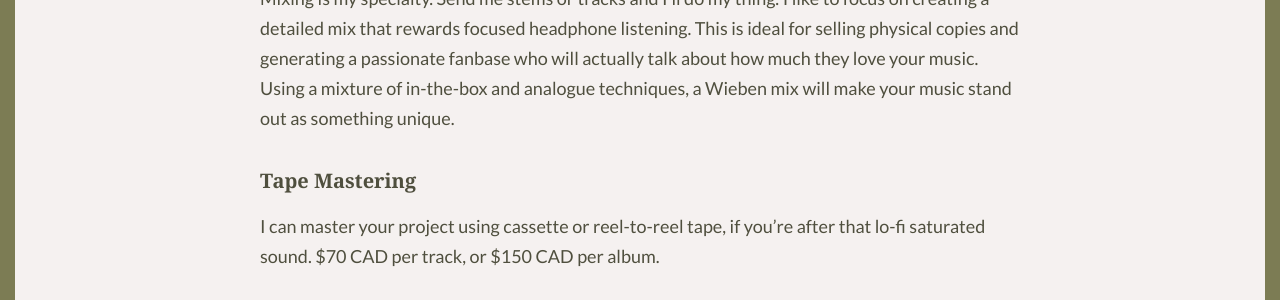
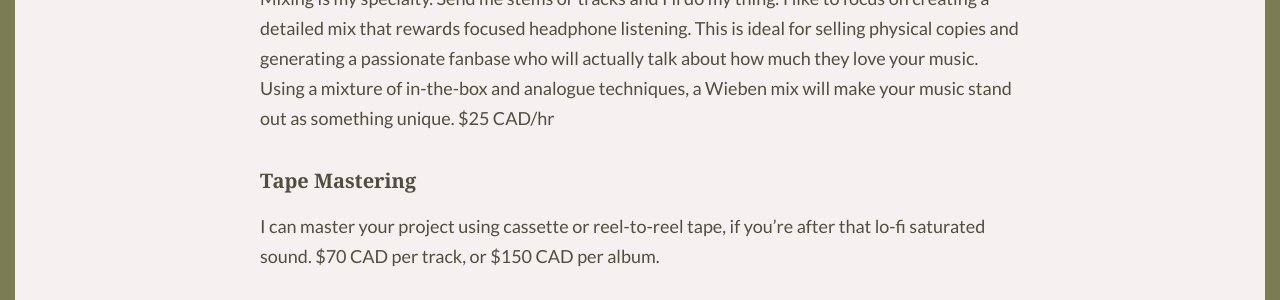
Before and after one commit to SamsonGoodenough/wieben-site, a Jekyll site: the page built from mixing-mastering.md, in a window 1280 px wide. Shown: the part 535-835 px from the top of the page. Built offline with Jekyll 4.4.1, drawn with Linux system fonts in a browser that asks for light colours; some web fonts are replaced; some of the changed text lies outside the part shown.

Commit message:
little content

```diff
--- a/_data/spotify.json
+++ b/_data/spotify.json
@@ -3,7 +3,7 @@
     {
       "title": "Crushed to Meet You - Superstar Crush",
       "artist": "Co-Production, Mixing",
-      "link": "https://superstarcrush.bandcamp.com/",
+      "link": "https://open.spotify.com/album/3QcSK8wk9mPmWxcF7G7UKM?si=KFaL4VrURfOkuxmoQX9Qtw",
       "image": "images/crush_cover.png",
       "color": "#ed6974"
       },
--- a/mixing-mastering.md
+++ b/mixing-mastering.md
@@ -8,7 +8,7 @@
 A Wieben production is raw, warm, and a little rough around the edges.  When working with artists, I like to get to the core of what makes your music work, and figure out how to best reflect that in your production, arrangements, and mix.  I want the music to be authentic to you and stand the test of time, not to conform to whatever is charting.  If you're interested in creating a project together, send me a message via [email](mailto:aidengwiebe@gmail.com) or [instagram](https://www.instagram.com/wiebenmusic/) and we'll make it happen.
 
 <h4>Mixing</h4>
-Mixing is my specialty.  Send me stems or tracks and I'll do my thing.  I like to focus on creating a detailed mix that rewards focused headphone listening.  This is ideal for selling physical copies and generating a passionate fanbase who will actually talk about how much they love your music.  Using a mixture of in-the-box and analogue techniques, a Wieben mix will make your music stand out as something unique.
+Mixing is my specialty.  Send me stems or tracks and I'll do my thing.  I like to focus on creating a detailed mix that rewards focused headphone listening.  This is ideal for selling physical copies and generating a passionate fanbase who will actually talk about how much they love your music.  Using a mixture of in-the-box and analogue techniques, a Wieben mix will make your music stand out as something unique.   $25 CAD/hr
 
 <h4>Tape Mastering</h4>
 I can master your project using cassette or reel-to-reel tape, if you're after that lo-fi saturated sound.  $70 CAD per track, or $150 CAD per album.<br>
```
